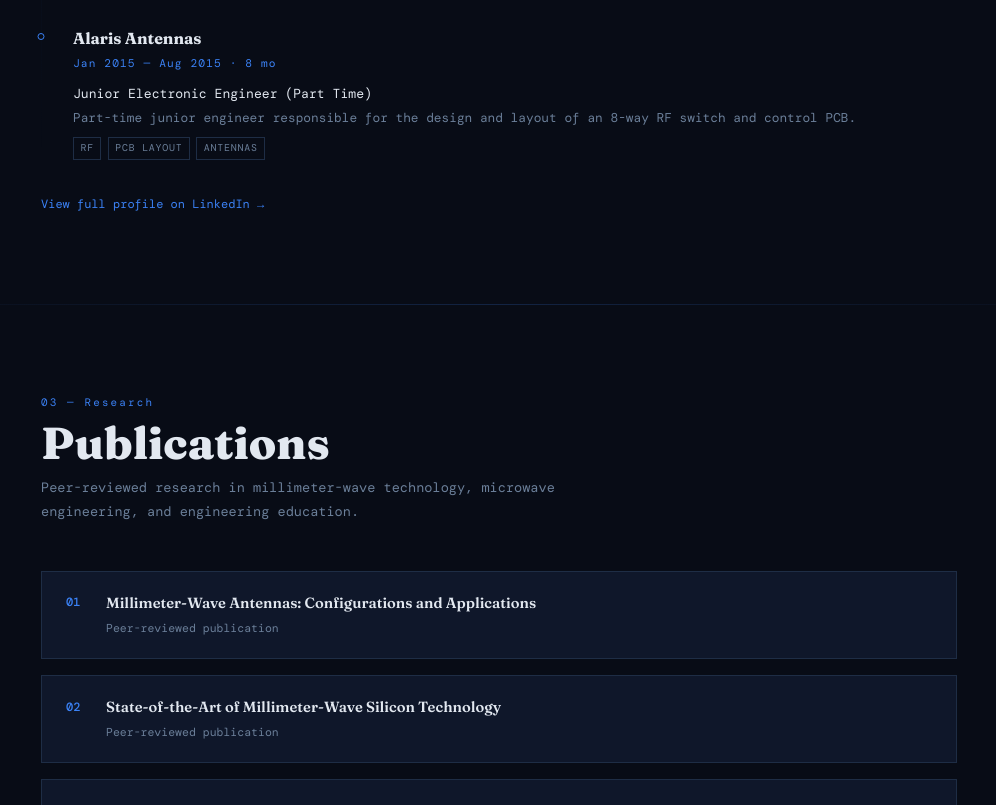
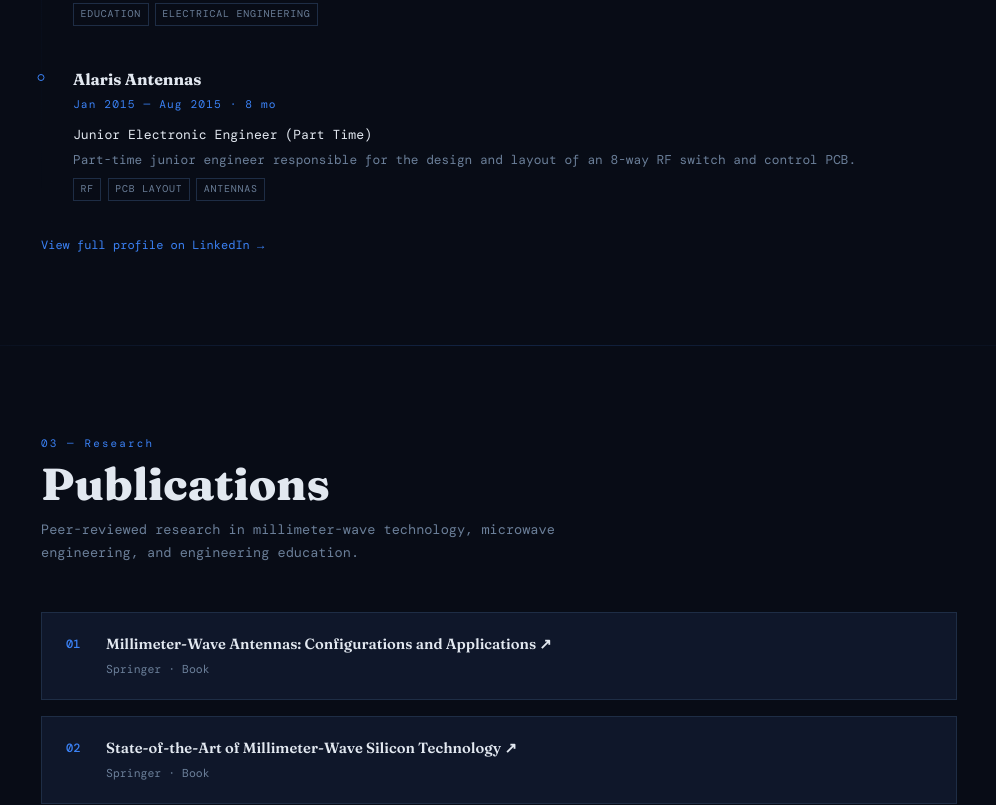
Before and after one commit to striderZA/striderZA.github.io, a plain HTML site: page index.html in a window 1280 px wide. Shown: the part 3136-3941 px from the top of the page, without its empty margins (141-1137 px from the left). Drawn offline with nearby package versions, Linux system fonts and the light colour scheme; a web font is replaced by a local one.

Commit message:
Update skill cards and add publication links

```diff
--- a/index.html
+++ b/index.html
@@ -571,6 +571,12 @@
       margin-bottom: 0.2rem;
       font-variation-settings: 'opsz' 60;
       color: var(--text);
+      text-decoration: none;
+      transition: color 0.2s;
+      display: inline-block;
+    }
+    .publication-title:hover {
+      color: var(--accent);
     }
     .publication-venue {
       font-size: 0.72rem;
@@ -776,12 +782,12 @@
         <div class="skill-card">
           <span class="skill-icon">⚙</span>
           <div class="skill-title">FPGA &amp; Firmware</div>
-          <div class="skill-desc">Intel FPGA design with Quartus Prime, HDL Designer, and Modelsim. RTL development and hardware-software integration.</div>
+          <div class="skill-desc">Intel and Xilinx FPGA design with Vivado, Quartus Prime, HDL Designer, and Modelsim. RTL development, constraint management, IP integration, and hardware-software co-design.</div>
         </div>
         <div class="skill-card">
           <span class="skill-icon">💻</span>
           <div class="skill-title">Software &amp; Automation</div>
-          <div class="skill-desc">Performance-critical C/C++, Python, bash scripting, version control (Git, SVN), and CI/CD pipelines with GitLab and BitBucket.</div>
+          <div class="skill-desc">Performance-critical C/C++, Python, and bash. Agentic engineering workflows with OpenCode and Claude Code — MCP server integration, AI-assisted development, and CI/CD pipelines with GitLab and BitBucket.</div>
         </div>
       </div>
     </div>
@@ -916,36 +922,36 @@
         <div class="publication-item reveal">
           <span class="publication-num">01</span>
           <div>
-            <div class="publication-title">Millimeter-Wave Antennas: Configurations and Applications</div>
-            <div class="publication-venue">Peer-reviewed publication</div>
+            <a class="publication-title" href="https://link.springer.com/book/10.1007/978-3-319-35068-4" target="_blank" rel="noopener">Millimeter-Wave Antennas: Configurations and Applications ↗</a>
+            <div class="publication-venue">Springer · Book</div>
           </div>
         </div>
         <div class="publication-item reveal">
           <span class="publication-num">02</span>
           <div>
-            <div class="publication-title">State-of-the-Art of Millimeter-Wave Silicon Technology</div>
-            <div class="publication-venue">Peer-reviewed publication</div>
+            <a class="publication-title" href="https://link.springer.com/book/10.1007/978-3-031-14655-8" target="_blank" rel="noopener">State-of-the-Art of Millimeter-Wave Silicon Technology ↗</a>
+            <div class="publication-venue">Springer · Book</div>
           </div>
         </div>
         <div class="publication-item reveal">
           <span class="publication-num">03</span>
           <div>
-            <div class="publication-title">Inactivating Pathogenic Micro-organisms Through Microwave Sterilization Technology</div>
-            <div class="publication-venue">Peer-reviewed publication</div>
+            <a class="publication-title" href="https://ieeexplore.ieee.org/document/6562981/" target="_blank" rel="noopener">Inactivating Pathogenic Micro-organisms Through Microwave Sterilization Technology ↗</a>
+            <div class="publication-venue">IEEE · Conference Paper</div>
           </div>
         </div>
         <div class="publication-item reveal">
           <span class="publication-num">04</span>
           <div>
-            <div class="publication-title">A Paradigm Shift in Higher Education in the Context of the Fourth Industrial Revolution</div>
-            <div class="publication-venue">Peer-reviewed publication</div>
+            <a class="publication-title" href="https://ieeexplore.ieee.org/document/9375030/" target="_blank" rel="noopener">A Paradigm Shift in Higher Education in the Context of the Fourth Industrial Revolution ↗</a>
+            <div class="publication-venue">IEEE · Conference Paper</div>
           </div>
         </div>
         <div class="publication-item reveal">
           <span class="publication-num">05</span>
           <div>
-            <div class="publication-title">Millimeter-Wave Power Amplifiers</div>
-            <div class="publication-venue">Peer-reviewed publication</div>
+            <a class="publication-title" href="https://link.springer.com/book/10.1007/978-3-319-62166-1" target="_blank" rel="noopener">Millimeter-Wave Power Amplifiers ↗</a>
+            <div class="publication-venue">Springer · Book</div>
           </div>
         </div>
       </div>
```
